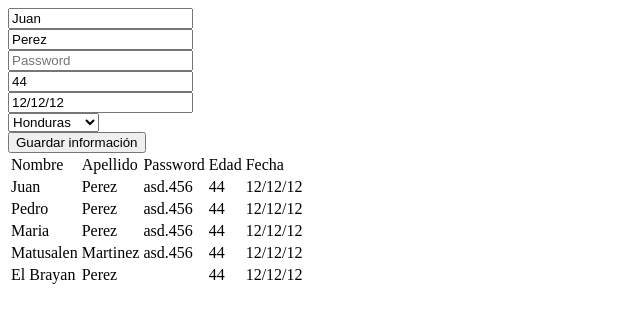
After one commit to UNAH-IS/IS410-III2018, a PHP site: page /index.php in a window 1280 px wide. The commit adds this page. Shown: the top 323 px of the page, without its empty margins (0-640 px from the left). Run offline with PHP 8.4, Linux system fonts and the light colour scheme.

Commit message:
Peticion sincrona

```diff
--- a/UnidadI/hola-mundo-php/index.php
+++ b/UnidadI/hola-mundo-php/index.php
@@ -18,8 +18,6 @@
         for($i=0;$i<10;$i++){
             echo "<h1>Hola $nombre</h1>";
         }
-
-
     ?>
 </body>
 </html>
--- /dev/null
+++ b/UnidadI/peticion-sincrona/index.php
@@ -0,0 +1,68 @@
+<?php
+    if (isset($_POST["btn-guardar"])){
+        sleep(10);
+        $archivo = fopen("usuarios.csv","a+");// w: Write, r: Read, a+: Append/Anexar
+        fwrite($archivo,
+            $_POST["nombre"].",".
+            $_POST["apellido"].",".
+            $_POST["password"].",".
+            $_POST["edad"].",".
+            $_POST["fecha"]."\n"
+        ); //Escribir una linea en el archivo.
+        fclose($archivo);
+        echo "Se guardo el registro exitosamente.";
+    }
+?>
+<!DOCTYPE html>
+<html>
+<head>
+    <meta charset="utf-8" />
+    <meta http-equiv="X-UA-Compatible" content="IE=edge">
+    <title>Page Title</title>
+    <meta name="viewport" content="width=device-width, initial-scale=1">
+</head>
+<body>
+    <form action="index.php" method="POST">
+        <input value="Juan" name="nombre" type="text" placeholder="Nombre"><br>
+        <input value="Perez" name="apellido" type="text" placeholder="Apellido"><br>
+        <input name="password" type="password" placeholder="Password"><br>
+        <input value="44" name="edad" type="text" placeholder="Edad"><br>
+        <input value="12/12/12" name="fecha" type="text" placeholder="Fecha de nacimiento"><br>
+        <select name="pais">
+            <option value="1">Honduras</option>
+            <option value="2">Nicaragua</option>
+            <option value="3">Panama</option>
+            <option value="4">El Salvador</option>
+        </select><br>
+        <button name="btn-guardar" type="submit">Guardar información</button>
+    </form>
+    <div>
+        <table>
+            <thead>
+                <td>Nombre</td>
+                <td>Apellido</td>
+                <td>Password</td>
+                <td>Edad</td>
+                <td>Fecha</td>
+            </thead>
+            <tbody>
+                <?php
+                    $archivo = fopen("usuarios.csv","r");// w: Write, r: Read, a+: Append/Anexar
+                    while(($linea = fgets($archivo))){ //Esto lee una linea.
+                        $partes = explode(",",$linea); //Retorna un arreglo con cada token
+
+                        echo    "<tr>
+                                    <td>$partes[0]</td>
+                                    <td>$partes[1]</td>
+                                    <td>$partes[2]</td>
+                                    <td>$partes[3]</td>
+                                    <td>$partes[4]</td>
+                                </tr>";
+                    }
+                    fclose($archivo);
+                ?>
+            </tbody>
+        </table>
+    </div>
+</body>
+</html>
--- /dev/null
+++ b/UnidadI/peticion-sincrona/usuarios.csv
@@ -0,0 +1,5 @@
+Juan,Perez,asd.456,44,12/12/12
+Pedro,Perez,asd.456,44,12/12/12
+Maria,Perez,asd.456,44,12/12/12
+Matusalen,Martinez,asd.456,44,12/12/12
+El Brayan,Perez,,44,12/12/12
```
Also changed, not shown: UnidadI/peticion-sincrona/index.html (deleted, +0 -24 lines), UnidadI/peticion-sincrona/procesar.php (+17 -5 lines), anotaciones2.txt (+7 -0 lines).
